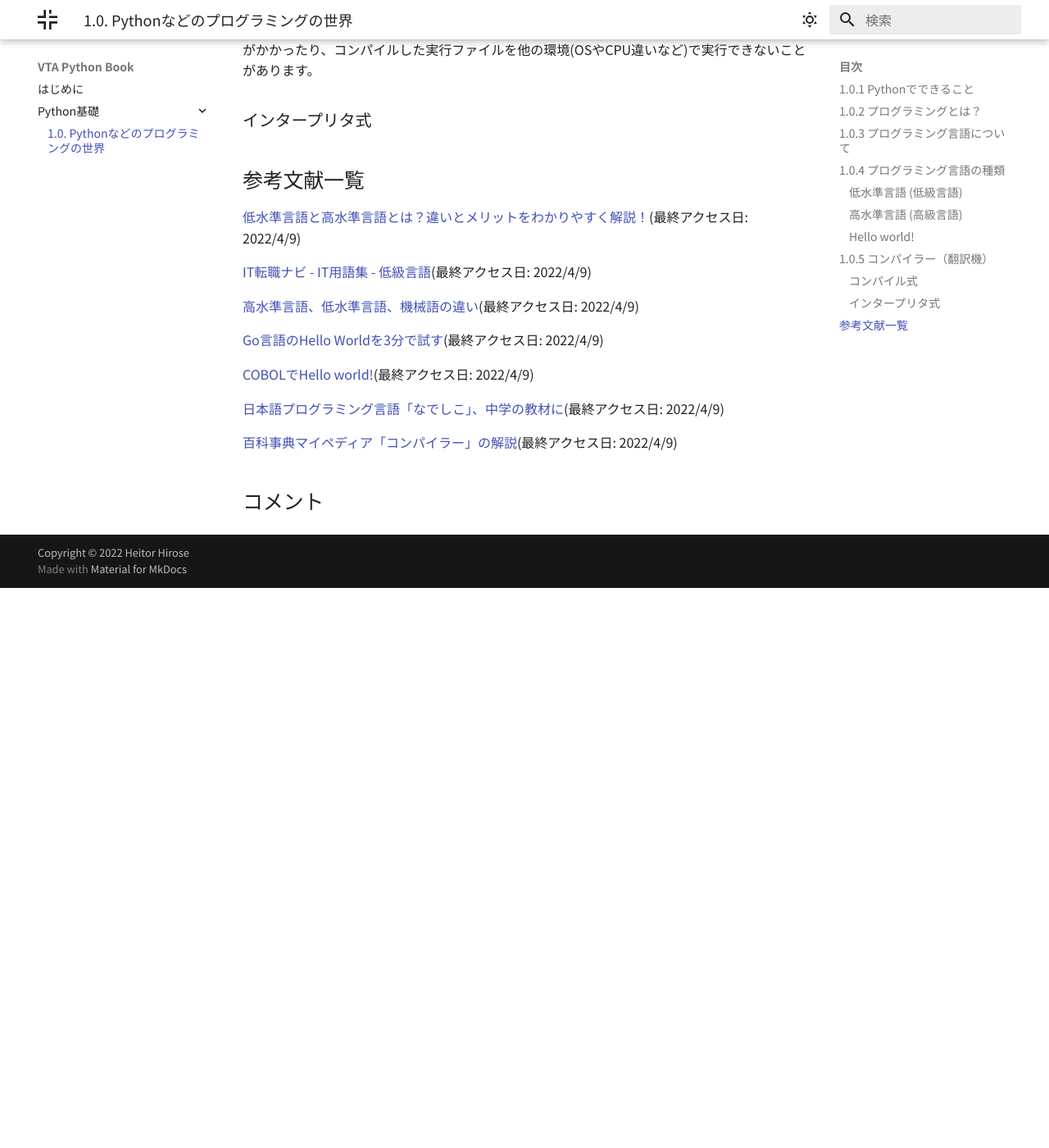
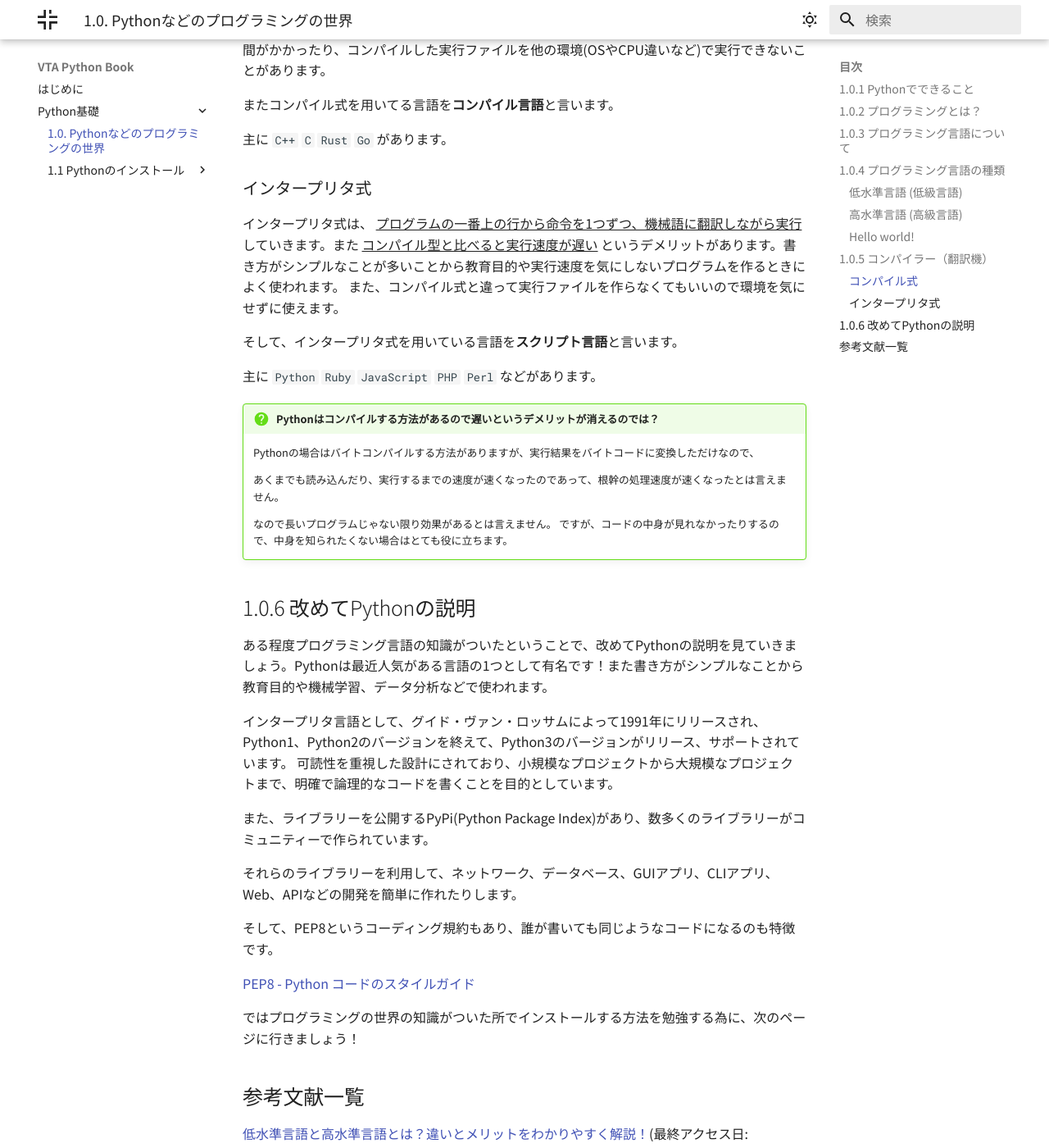
Before and after one commit to HEKUCHAN/VTA-Book, an MkDocs documentation site: the page built from docs/chapter-1/1-python-world.md, in a window 1280 px wide and 1400 px high, scrolled down 2630 px. Shown: the whole window at 82% size. Built offline with MkDocs 1.6.1 and Material for MkDocs 9.7.7, drawn with Linux system fonts in a browser that asks for light colours; comment, search, counter and statistics services are not loaded; before the commit the page ends 3347 px from its top, so only the background shows below that; some of the changed text lies outside the part shown.

Commit message:
add new posts

```diff
--- a/docs/chapter-1/python-world.md
+++ b/docs/chapter-1/1-python-world.md
@@ -1,4 +1,4 @@
-# 第一章 ようこそプログラミングの世界へ
+# 第1章 ようこそプログラミングの世界へ
 
 ## 1.0.1 Pythonでできること
 Pythonといえば、機械学習、データ分析のイメージが強いと思います。
@@ -39,7 +39,7 @@ Pythonといえば、機械学習、データ分析のイメージが強いと
 ### 高水準言語 (高級言語)
 **高水準言語**とは、一般的に私たちが想像するプログラミング言語です。
 とても人間の自然言語に近く、一つの処理（文字を出力するなど）をするには、細かい処理を書かなければならないのですが、高水準言語は、翻訳機（コンパイラー）が代わりにやってくれます。
-そのおかげで、メモリ制御、IO制御などを意識せずに、コーディングが可能になっています。
+そのおかげで、メモリ制御、IO制御などを意識せずに、コーディングができるようになっています。
 また、メモリ、IO制御をコンパイラーがやってくれるので、
 ハードウェア依存がほとんどなくなります。
 ここについては僕はよくわかっていないので、興味ある方は是非調べてみてください。
@@ -171,10 +171,45 @@ Pythonといえば、機械学習、データ分析のイメージが強いと
 [引用元 - 百科事典マイペディア「コンパイラー」の解説](https://kotobank.jp/word/%E3%82%B3%E3%83%B3%E3%83%91%E3%82%A4%E3%83%A9%E3%83%BC-3537) (最終アクセス日: 2022/4/9)
 
 ### コンパイル式
-コンパイル式は ^^プログラムすべてを機械語に翻訳し、その機械語になったプログラムを実行する方式^^ です。また、機械語に翻訳されたプログラムを実行ファイルと言います。この方式のメリットとしては、実行速度が速い点があり、デメリットとしては、コンパイルするのに時間や手間がかかったり、コンパイルした実行ファイルを他の環境(OSやCPU違いなど)で実行できないことがあります。
+コンパイル式は、 ^^プログラムすべてを機械語に翻訳し、その機械語になったプログラムを実行する方式^^ です。また、機械語に翻訳されたプログラムを実行ファイルと言います。この方式のメリットとしては、実行速度が速い点があり、デメリットとしては、コンパイルするのに時間や手間がかかったり、コンパイルした実行ファイルを他の環境(OSやCPU違いなど)で実行できないことがあります。
+
+またコンパイル式を用いてる言語を**コンパイル言語**と言います。
+
+主に `C++` `C` `Rust` `Go` があります。
+
+### インタープリタ式
+インタープリタ式は、 ^^プログラムの一番上の行から命令を1つずつ、機械語に翻訳しながら実行^^ していきます。また ^^コンパイル型と比べると実行速度が遅い^^ というデメリットがあります。書き方がシンプルなことが多いことから教育目的や実行速度を気にしないプログラムを作るときによく使われます。
+また、コンパイル式と違って実行ファイルを作らなくてもいいので環境を気にせずに使えます。
+
+そして、インタープリタ式を用いている言語を**スクリプト言語**と言います。
+
+主に `Python` `Ruby` `JavaScript` `PHP` `Perl` などがあります。
+
+!!! Question "Pythonはコンパイルする方法があるので遅いというデメリットが消えるのでは？"
+    Pythonの場合はバイトコンパイルする方法がありますが、実行結果をバイトコードに変換しただけなので、
+
+    あくまでも読み込んだり、実行するまでの速度が速くなったのであって、根幹の処理速度が速くなったとは言えません。
+
+    なので長いプログラムじゃない限り効果があるとは言えません。
+    ですが、コードの中身が見れなかったりするので、中身を知られたくない場合はとても役に立ちます。
+
+## 1.0.6 改めてPythonの説明
+ある程度プログラミング言語の知識がついたということで、改めてPythonの説明を見ていきましょう。Pythonは最近人気がある言語の1つとして有名です！また書き方がシンプルなことから教育目的や機械学習、データ分析などで使われます。
+
+インタープリタ言語として、グイド・ヴァン・ロッサムによって1991年にリリースされ、
+Python1、Python2のバージョンを終えて、Python3のバージョンがリリース、サポートされています。
+可読性を重視した設計にされており、小規模なプロジェクトから大規模なプロジェクトまで、明確で論理的なコードを書くことを目的としています。
+
+また、ライブラリーを公開するPyPi(Python Package Index)があり、数多くのライブラリーがコミュニティーで作られています。
+
+それらのライブラリーを利用して、ネットワーク、データベース、GUIアプリ、CLIアプリ、Web、APIなどの開発を簡単に作れたりします。
+
+そして、PEP8というコーディング規約もあり、誰が書いても同じようなコードになるのも特徴です。
+
+[PEP8 - Python コードのスタイルガイド](https://pep8-ja.readthedocs.io/ja/latest/)
 
 
-### インタープリタ式
+ではプログラミングの世界の知識がついた所でインストールする方法を勉強する為に、次のページに行きましょう！
 
 
 ## 参考文献一覧
@@ -191,3 +226,11 @@ Pythonといえば、機械学習、データ分析のイメージが強いと
 [日本語プログラミング言語「なでしこ」、中学の教材に](https://www.itmedia.co.jp/news/articles/2009/18/news081.html)(最終アクセス日: 2022/4/9)
 
 [百科事典マイペディア「コンパイラー」の解説](https://kotobank.jp/word/%E3%82%B3%E3%83%B3%E3%83%91%E3%82%A4%E3%83%A9%E3%83%BC-3537)(最終アクセス日: 2022/4/9)
+
+[【Python入門】Pythonでコンパイル（バイトコンパイル）をしよう](https://www.sejuku.net/blog/60306)(最終アクセス日: 2022/4/9)
+
+[Python Wikipedia](https://ja.wikipedia.org/wiki/Python)(最終アクセス日: 2022/4/9)
+
+[Pythonってどんな言語？ 特徴と歴史を『独習Python』から解説](https://codezine.jp/article/detail/12457)(最終アクセス日: 2022/4/9)
+
+[PEP8 - Python コードのスタイルガイド](https://pep8-ja.readthedocs.io/ja/latest/)最終アクセス日: 2022/4/9)
--- a/mkdocs.yml
+++ b/mkdocs.yml
@@ -81,4 +81,7 @@ extra_javascript:
 nav:
   - はじめに: index.md
   - Python基礎:
-      - 1.0. Pythonなどのプログラミングの世界: chapter-1/python-world.md
+      - 1.0. Pythonなどのプログラミングの世界: chapter-1/1-python-world.md
+      - 1.1 Pythonのインストール:
+        - 1.1a. Pythonインストール MacOS: chapter-1/2a-macos-install.md
+        - 1.1b. Pythonインストール Windows10: chapter-1/2b-windows-install.md
```
Also changed, not shown: docs/chapter-1/2a-macos-install.md (added, +10 -0 lines), docs/chapter-1/2b-windows-install.md (added, +1 -0 lines), docs/index.md (+1 -1 lines).
